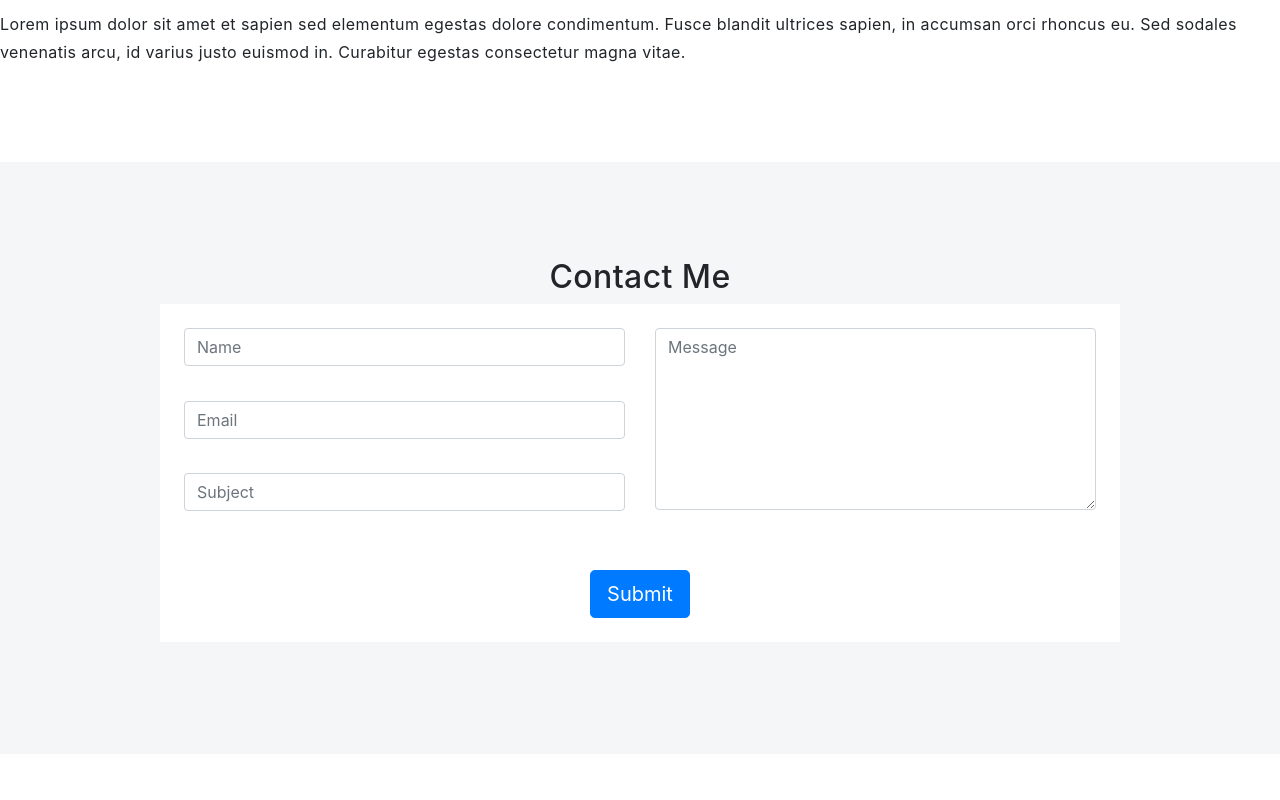
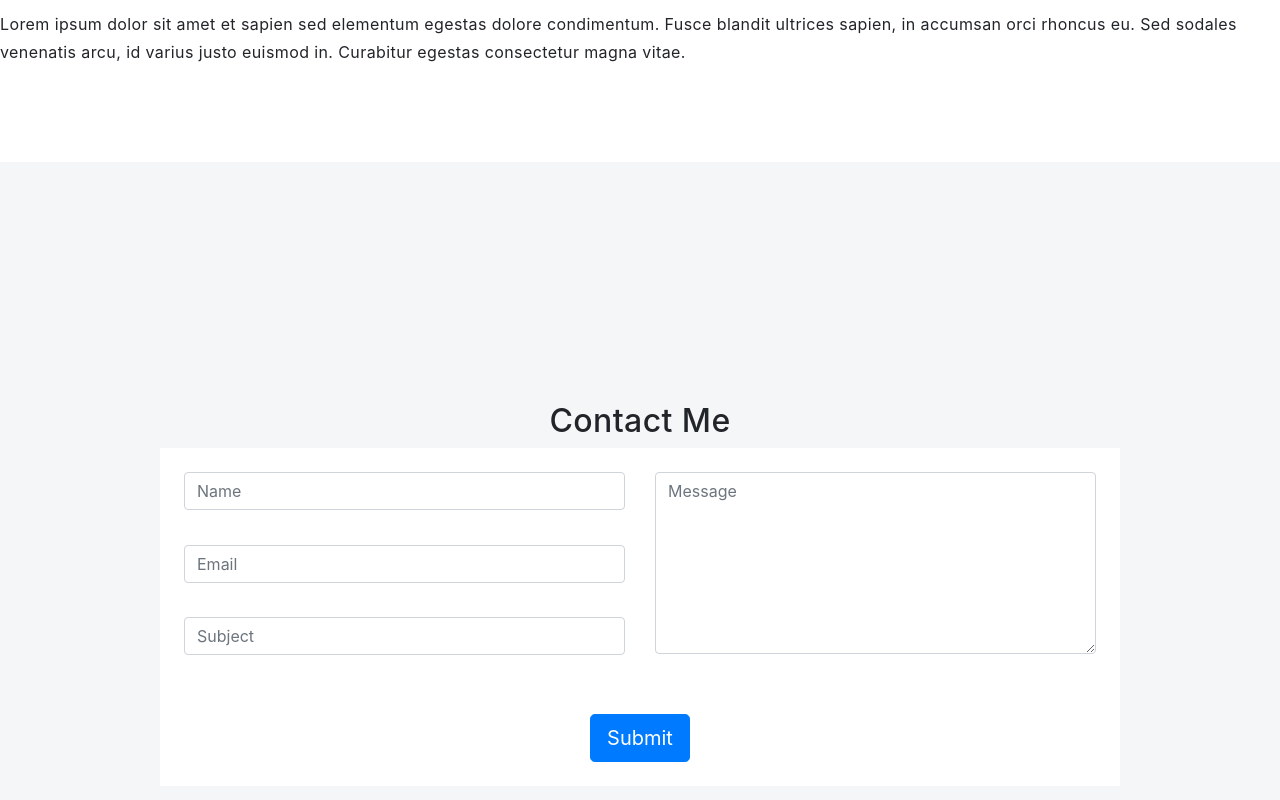
Before and after one commit to pwang86/react-website, a React app: page / in a window 1280 px wide. Shown: the part 486-1286 px from the top of the page. Before the commit the page ends 1240 px from the top, so only its background shows below. Built offline with nearby package versions, Linux system fonts and the light colour scheme.

Commit message:
add margin bottom for header

```diff
--- a/src/component/Contact.css
+++ b/src/component/Contact.css
@@ -1,6 +1,9 @@
 .contact{
-    padding: 6em 0 6em 0;
+    padding: 15em 0 6em 0;
     background: #f5f6f7;
+}
+.contact--header{
+    margin-bottom: 2em;
 }
 .contact--content{
     width:60em;
```
